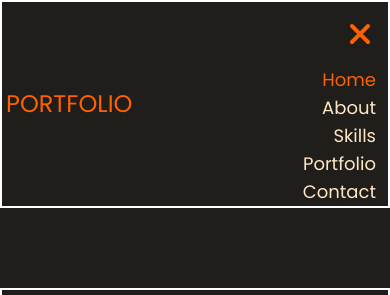
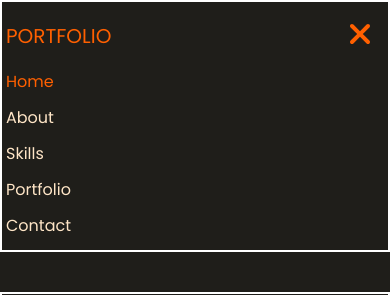
Before and after one commit to pietro-giordano/portfolio_frontend, a Vue app: page / in a window 390 px wide. Both pictures are taken after a click on the icon 358 px from the left and 34 px from the top of the page. Shown: the top 295 px of the page. Built offline with nearby package versions, Linux system fonts and the light colour scheme.

Commit message:
hamburger menu sistemato

```diff
--- a/src/components/AppHeader.vue
+++ b/src/components/AppHeader.vue
@@ -39,11 +39,11 @@ export default {
 </script>
 
 <template>
-      <header class="h-screen">
+      <header id="header" class="h-screen">
             <Navbar />
 
             <div id="jumbotron" class="h-screen container mx-auto grid grid-cols lg:grid-cols-2">
-                  <div class="mt-20 px-1 border-2 border-white">
+                  <div class="mt-10 lg:mt-20 px-1 border-2 border-white">
                         <div class="font-bold text-first text-orange-very">
                               Hi, It's me
                               <div class="text-orange-light name">Pietro Giordano</div>
@@ -92,7 +92,7 @@ export default {
       </header>
 </template>
 
-<style>
+<style scoped>
 .text-first {
       font-size: clamp(1.3rem, 6vw, 2rem);
 }
--- a/src/components/Navbar.vue
+++ b/src/components/Navbar.vue
@@ -6,7 +6,7 @@ export default {
                   navLinks: [
                         {
                               title: 'Home',
-                              link: '#',
+                              link: '#header',
                               active: true
                         }, {
                               title: 'About',
@@ -50,27 +50,30 @@ export default {
 </script>
 
 <template>
-      <nav class="container mx-auto sticky start-0 top-0 end-0 z-10 flex justify-between items-center border-white border-2">
-            <h2 class="text-orange text-2xl uppercase px-1">Portfolio</h2>
+      <nav
+            class="bg-bblack container mx-auto sticky start-0 top-0 end-0 z-10 flex justify-between items-start lg:items-center border-white border-2">
+            <div>
+                  <h2 class="text-orange text-xl lg:text-2xl uppercase px-1 my-5">Portfolio</h2>
 
-            <!-- hamburger menu -->
-            <div class="text-end">
-                  <font-awesome-icon :icon="['fas', 'bars']" size="2xl" class="text-orange p-2 m-2 lg:hidden"
-                        :class="{ 'hidden': !hamburger }" @click="hamburgerVisibility" />
-
-                  <font-awesome-icon :icon="['fas', 'xmark']" size="2xl" class="text-orange p-2 m-2"
-                        :class="{ 'hidden': hamburger }" @click="hamburgerVisibility" />
-
-                  <ul :class="hamburger ? 'hidden' : 'block'">
-                        <li v-for="link, index in navLinks" @click="activeNav(index)">
-                              <a :href="link.link" class="p-3 hover:text-orange text-lg"
+                  <!-- hamburger menu -->
+                  <ul :class="hamburger ? 'hidden' : 'block'" class="transition-all duration-300">
+                        <li v-for="link, index in navLinks" @click="activeNav(index)" class="my-3 mr-2">
+                              <a :href="link.link" class="p-1 hover:text-orange lg:text-lg"
                                     :class="link.active ? 'text-orange' : 'text-orange-very'">
                                     {{ link.title }}
                               </a>
                         </li>
                   </ul>
             </div>
-            <!-- fine hamburger menu -->
+
+            <!-- hamburger button -->
+            <div class="text-end">
+                  <font-awesome-icon :icon="['fas', 'bars']" size="2xl" class="text-orange p-2 m-2 lg:hidden"
+                        :class="{ 'hidden': !hamburger }" @click="hamburgerVisibility" />
+
+                  <font-awesome-icon :icon="['fas', 'xmark']" size="2xl" class="text-orange px-2 pt-2 mx-2 mt-2"
+                        :class="{ 'hidden': hamburger }" @click="hamburgerVisibility" />
+            </div>
 
             <ul class="hidden lg:flex">
                   <li v-for="link, index in navLinks" class="ml-4" @click="activeNav(index)">
@@ -83,4 +86,4 @@ export default {
       </nav>
 </template>
 
-<style></style>
+<style scoped></style>
--- a/src/style.css
+++ b/src/style.css
@@ -8,6 +8,10 @@
       }
 }
 
+html {
+      scroll-behavior: smooth
+}
+
 body {
       background-color: #1f1e1a;
 }
--- a/tailwind.config.js
+++ b/tailwind.config.js
@@ -16,19 +16,6 @@ export default {
                   'none': '0px 0px 0px 0px #000',
                   'o': '0px 0px 10px 4px #FFA559'
             },
-            extend: {
-                  // aggiunta animazione custom testo jumbotron
-                  // animation: {
-                  //       textmation: 'textmation 6s steps(24) infinite'
-                  // },
-                  // keyframes: {
-                  //       textmation: {
-                  //             '40%, 60%': { left: '100%' },
-                  //             '100%': { left: '0%' },
-                  //       }
-                  // }
-                  // fine animazione testo jumbotron
-            },
       },
       plugins: [],
 }
```
